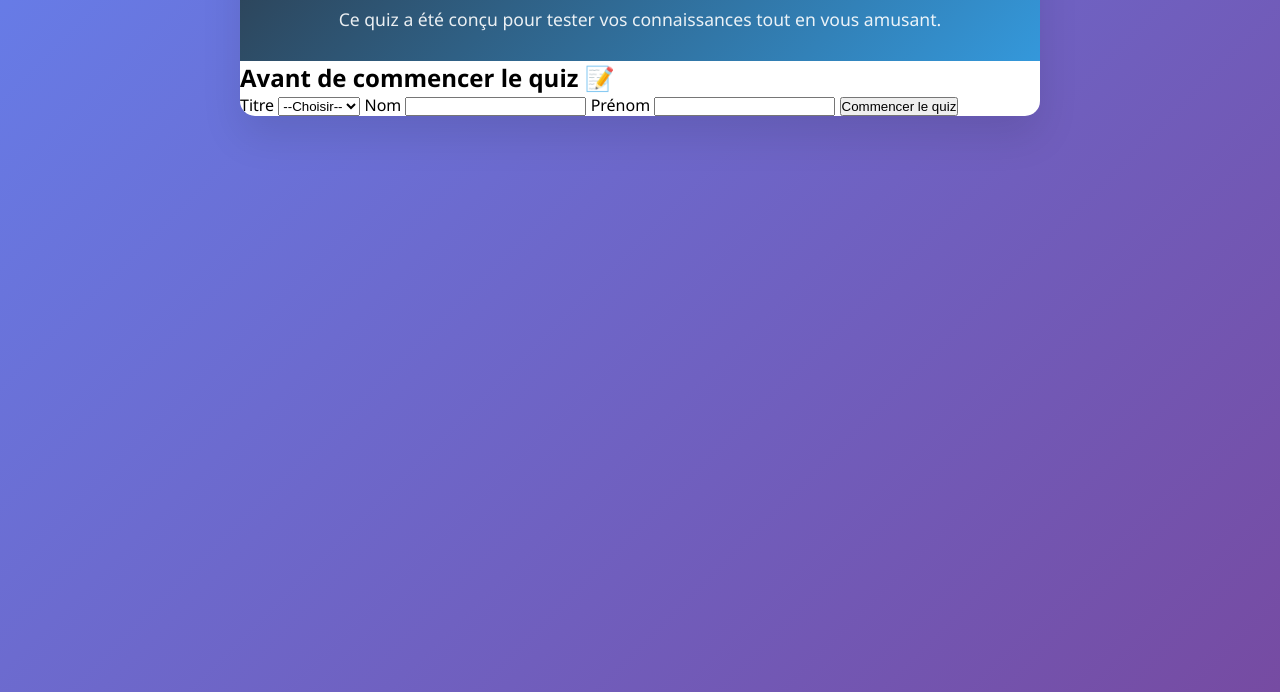
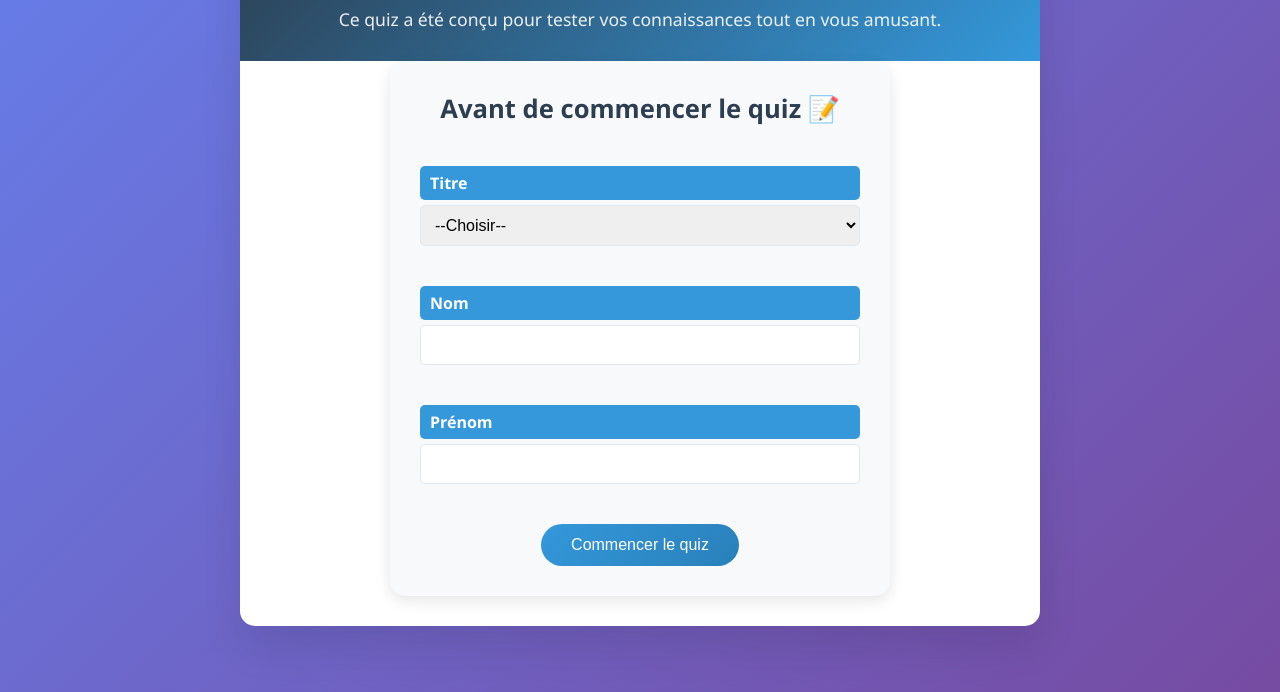
Before and after one commit to ElodieDev45/Quiz_SI_Methivier, a website with bundled scripts: page systeme/projet.html in a window 1280 px wide. Shown: the part 108-800 px from the top of the page. Built offline with nearby package versions, Linux system fonts and the light colour scheme.

Commit message:
SCSS mise à jours pour formulaire identité utilisateur

```diff
--- a/systeme/css/sass/_mixins.scss
+++ b/systeme/css/sass/_mixins.scss
@@ -20,3 +20,12 @@
         background: linear-gradient(135deg, darken($bg-start, 10%), darken($bg-end, 10%));
     }
 }
+
+// PARAMETRE ELEMENTS DE FORMULAIRE
+@mixin form-element-styles {
+  padding: 10px;
+  font-size: 1em;
+  border: 1px solid $border-color;
+  border-radius: 5px;
+  width: 100%;
+}
--- a/systeme/css/sass/style.scss
+++ b/systeme/css/sass/style.scss
@@ -41,8 +41,89 @@ body {
   }
 }
 
+
+.identite-form {
+  background: $light-background;
+  padding: $padding-medium;
+  border-radius: $border-radius-base;
+  box-shadow: $box-shadow-medium;
+  max-width: 500px;
+  margin: 0 auto $padding-medium auto;
+
+  h2 {
+    text-align: center;
+    font-size: 1.6em;
+    margin-bottom: $padding-base;
+    color: $dark-color;
+  }
+
+  #identiteForm {
+    display: flex;
+    flex-direction: column;
+
+    label {
+      font-weight: bold;
+      margin-top: $padding-base;
+      margin-bottom: 5px;
+      color: $white-color;
+      background: $primary-color;
+      padding: 6px 10px;
+      border-radius: 5px;
+      display: inline-block;
+    }
+
+    input,
+    select {
+      @include form-element-styles;
+      margin-bottom: $padding-base;
+    }
+
+    button {
+      @include button-styles($primary-color, $secondary-color);
+      margin-top: $padding-base;
+      width: fit-content;
+      align-self: center;
+    }
+  }
+}
+
+
 .quiz-content {
   padding: $padding-medium;
+
+  .user-identity-display {
+    background-color: $hover-background; // cohérent avec ton hover UI
+    border-left: 4px solid $primary-color;
+    padding: $padding-base;
+    margin-bottom: $padding-base;
+    font-size: 0.95rem;
+    font-style: italic;
+    font-family: $font-stack;
+    color: $text-color;
+    display: flex;
+    flex-direction: column;
+    gap: 0.3rem;
+    border-radius: $border-radius-small;
+    box-shadow: $box-shadow-medium;
+
+    p {
+      margin: 0;
+      line-height: 1.4;
+
+      &:nth-child(1)::before {
+        content: "👤 ";
+      }
+
+      &:nth-child(2)::before {
+        content: "🎂 ";
+      }
+
+      &:nth-child(3)::before {
+        content: "💼 ";
+      }
+    }
+  }
+
 
   .progress-bar {
     width: 100%;
```
Also changed, not shown: systeme/css/style.css, 1 other file.
